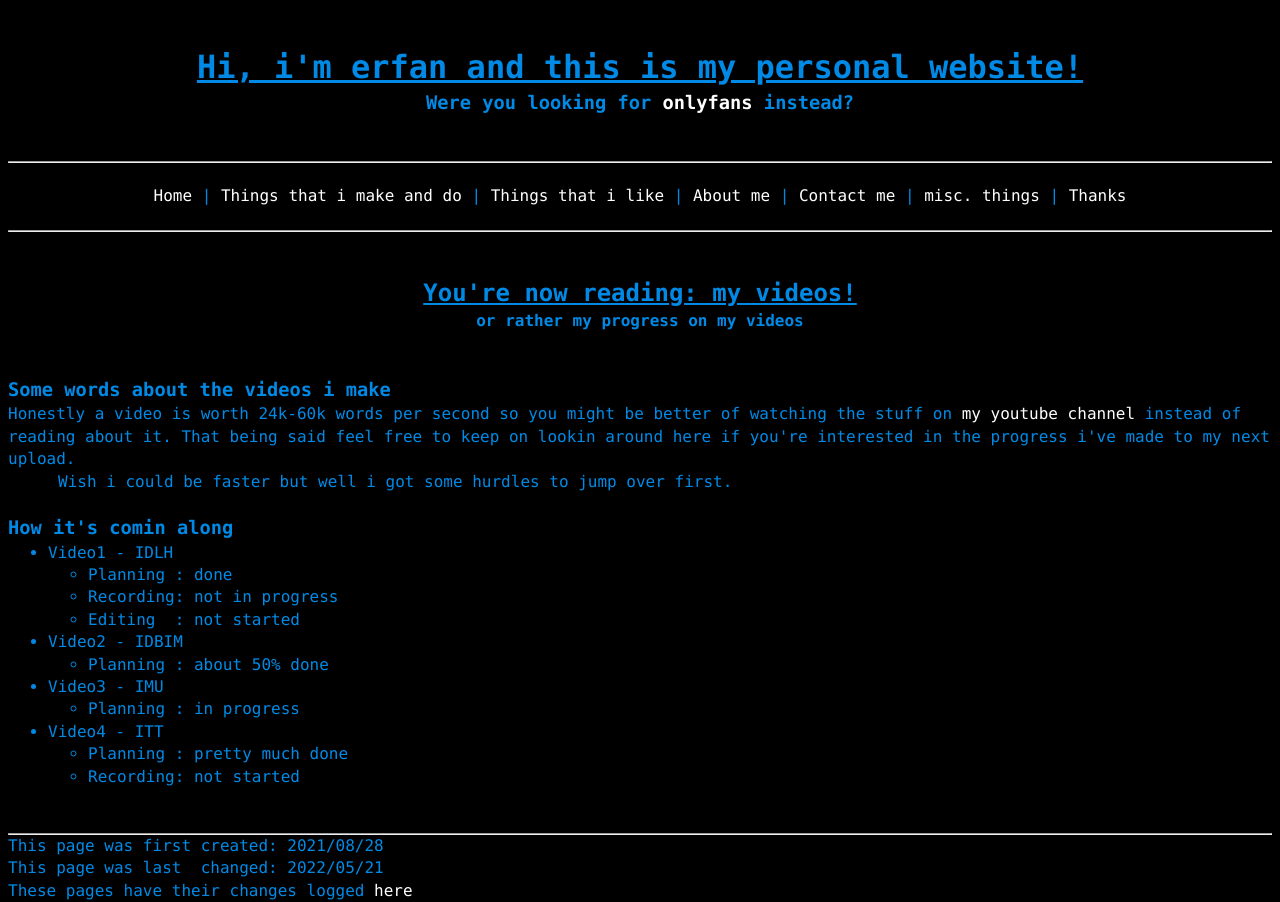
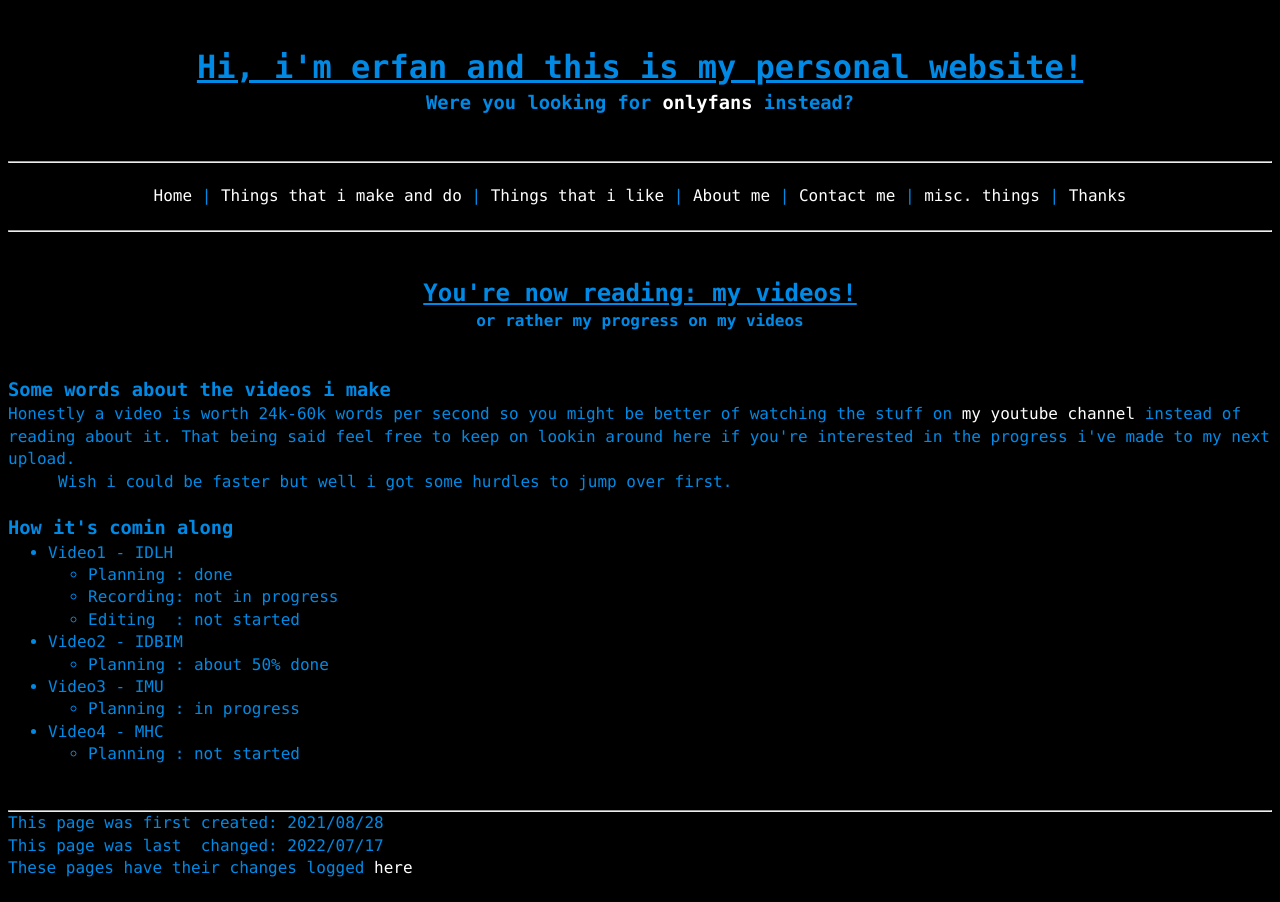
Before and after one commit to a-erfan-aa/a-erfan-aa.github.io, a Jekyll site: the page built from things-i-make/videos.html, in a window 1280 px wide. Built offline with Jekyll 4.4.1, drawn with Linux system fonts in a browser that asks for light colours.

Commit message:
Replace a video idea in videos.html
Also update lastChanged

```diff
--- a/things-i-make/videos.html
+++ b/things-i-make/videos.html
@@ -2,7 +2,7 @@
 layout: default
 title: My videos
 firstCreated: 2021/08/28
-lastChanged: 2022/05/21
+lastChanged: 2022/07/17
 ---
 <!-- title and subtitle -->
 <div>
@@ -42,10 +42,9 @@ lastChanged: 2022/05/21
 				<li>Planning&nbsp;: in progress</li>
 			</ul>
 		</li>
-		<li>Video4 - ITT
+		<li>Video4 - MHC
 			<ul>
-				<li>Planning&nbsp;: pretty much done</li>
-				<li>Recording:		not started</li>
+				<li>Planning&nbsp;: not started</li>
 			</ul>
 		</li>
 	</ul>
```
